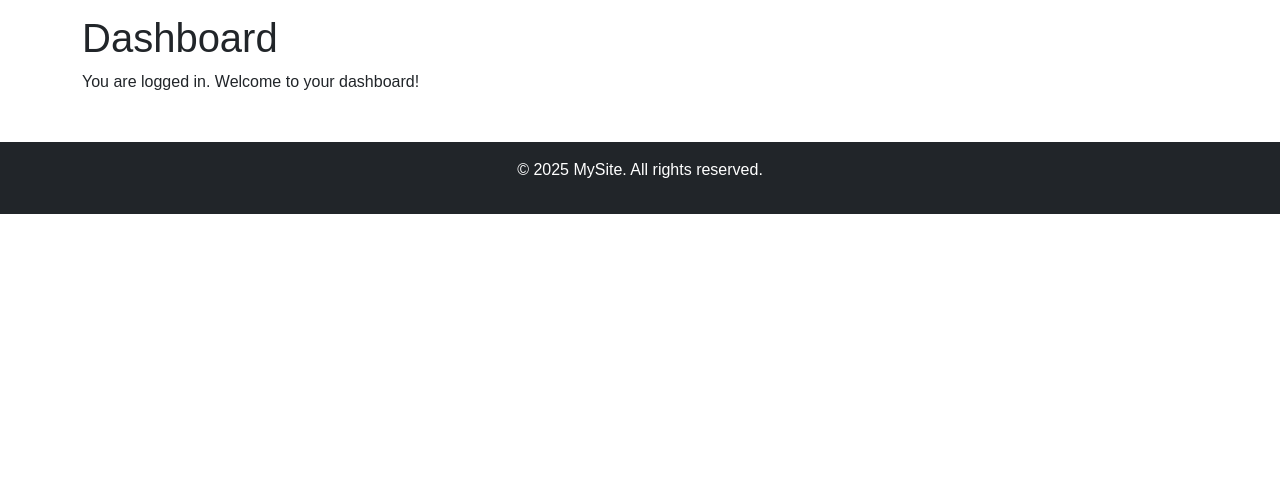
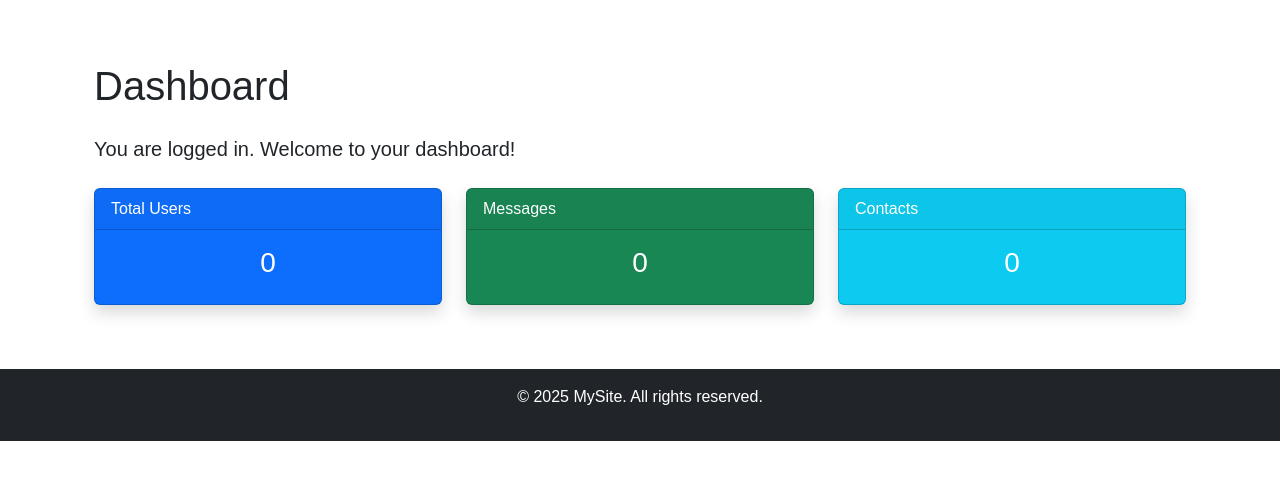
Before and after one commit to victoriarael/web, a PHP site: page /dashboard.php in a window 1280 px wide. Shown: the part 56-536 px from the top of the page. Run offline with PHP 8.4, Linux system fonts and the light colour scheme; data that the repository does not hold is empty.

Commit message:
Updated dashboard layout and content

```diff
--- a/dashboard.php
+++ b/dashboard.php
@@ -1,6 +1,50 @@
-<?php include('includes/header.php'); ?>
+<?php
+include('includes/header.php');
+include('includes/dbConnect.php'); // Ensure the path is correct
 
-<h1>Dashboard</h1>
-<p>You are logged in. Welcome to your dashboard!</p>
+// Count totals from database
+$userCount = $conn->query("SELECT COUNT(*) AS total FROM users")->fetch_assoc()['total'];
+$messageCount = $conn->query("SELECT COUNT(*) AS total FROM messages")->fetch_assoc()['total'];
+$contactCount = $conn->query("SELECT COUNT(*) AS total FROM contacts")->fetch_assoc()['total'];
+
+$conn->close();
+?>
+
+<div class="container mt-5">
+    <h1 class="mb-4">Dashboard</h1>
+    <p class="lead">You are logged in. Welcome to your dashboard!</p>
+
+    <div class="row mt-4">
+        <!-- Users Card -->
+        <div class="col-md-4">
+            <div class="card text-white bg-primary mb-3 shadow">
+                <div class="card-header">Total Users</div>
+                <div class="card-body">
+                    <h3 class="card-title text-center"><?= $userCount ?></h3>
+                </div>
+            </div>
+        </div>
+
+        <!-- Messages Card -->
+        <div class="col-md-4">
+            <div class="card text-white bg-success mb-3 shadow">
+                <div class="card-header">Messages</div>
+                <div class="card-body">
+                    <h3 class="card-title text-center"><?= $messageCount ?></h3>
+                </div>
+            </div>
+        </div>
+
+        <!-- Contacts Card -->
+        <div class="col-md-4">
+            <div class="card text-white bg-info mb-3 shadow">
+                <div class="card-header">Contacts</div>
+                <div class="card-body">
+                    <h3 class="card-title text-center"><?= $contactCount ?></h3>
+                </div>
+            </div>
+        </div>
+    </div>
+</div>
 
 <?php include('includes/footer.php'); ?>
```
